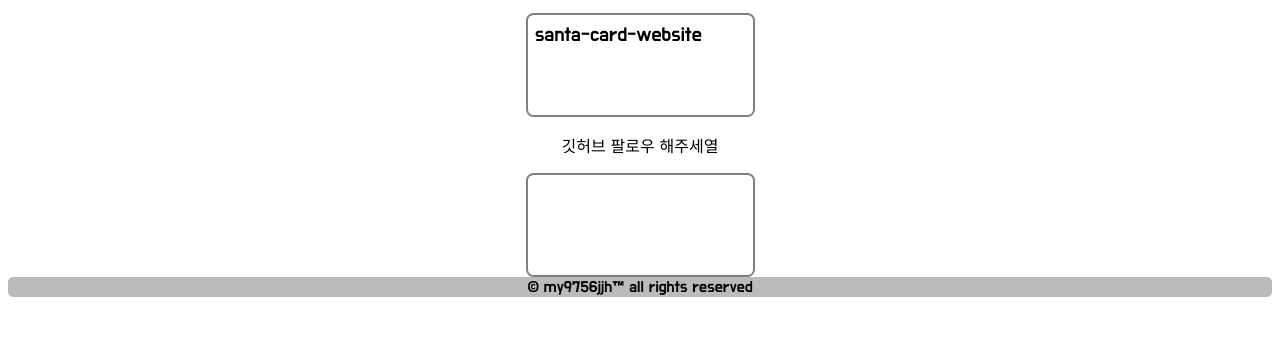
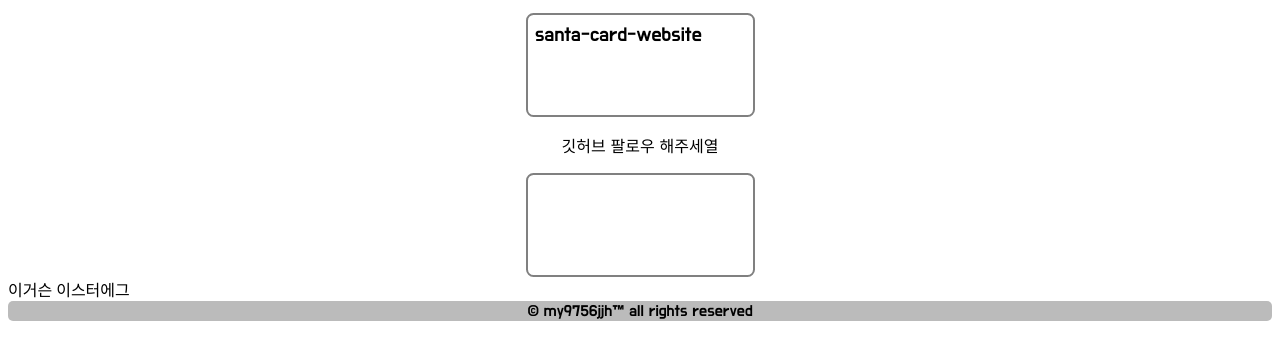
Before and after one commit to my9756jjh/idea-webs, a plain HTML site: page body.html in a window 1280 px wide. Shown: the part 371-730 px from the top of the page. Drawn offline with Linux system fonts and the light colour scheme.

Commit message:
Update body.html

```diff
--- a/body.html
+++ b/body.html
@@ -6,6 +6,7 @@
   </head>
 
   <body>
+  <script src="index.js"></script>
     <h2 class="heading">
       my9756jjh's website
     </h2>
@@ -41,6 +42,9 @@
     <div class="project 3">
 
     </div>
+    <div onclick="easteregg()" class="egg">
+    이거슨 이스터에그
+    </div>
     <footer class="footer">
       &copy; my9756jjh&trade; all rights reserved
     </footer>
```
